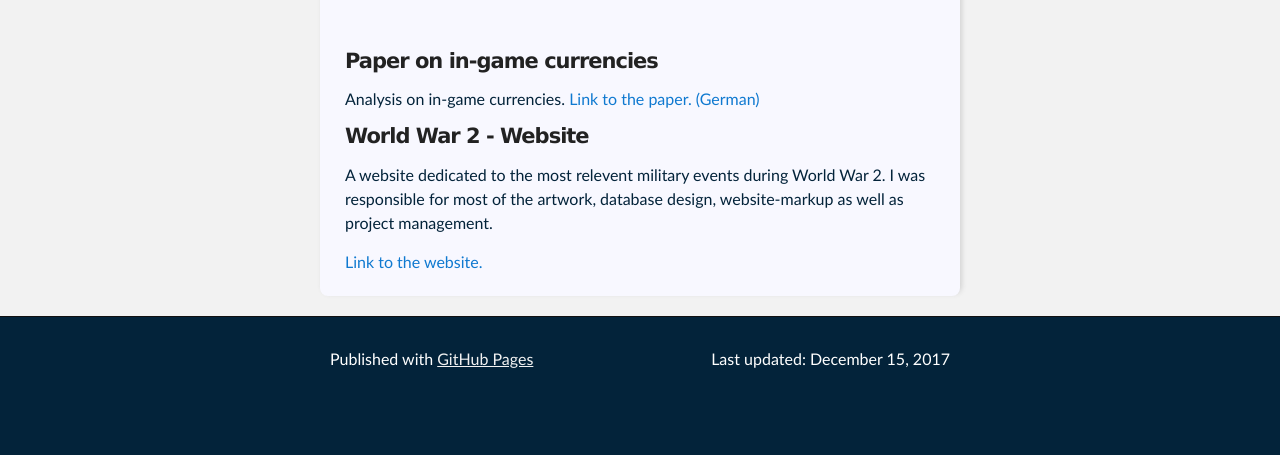
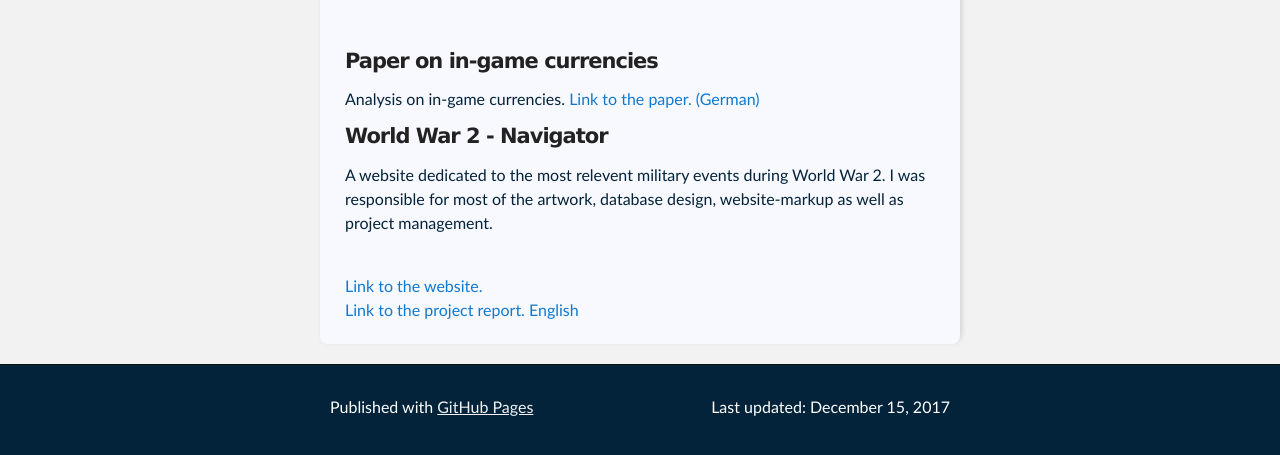
Before and after one commit to SaschaLK/SaschaLK.github.io, a Jekyll site: the page built from other.md, in a window 1280 px wide, cut to the strip 999-1468 px from the top of the page. Shown: the top 455 px of the strip. Built offline with Jekyll 4.4.1, drawn with Linux system fonts in a browser that asks for light colours; our own code applies the rules of GitHub Pages for plain Markdown files; the repository's description, which GitHub fills in, is left out; before the commit the page ends 1420 px from its top, so only the background shows below that.

Commit message:
add project paper

```diff
--- a/other.md
+++ b/other.md
@@ -22,12 +22,15 @@
                     <br>
                 </div>
                 <div>
-                    <h4>World War 2 - Website</h4>
+                    <h4>World War 2 - Navigator</h4>
                     <p>
                         A website dedicated to the most relevent military events during World War 2.
                         I was responsible for most of the artwork, database design, website-markup as well as project management.
                     </p>
+                    <br>
                     <a href="http://aca083.pstud0.mt.haw-hamburg.de/index.php">Link to the website.</a>
+                    <br>
+                    <a href="assets/Other/World%20War%202%20-%20Navigator.pdf">Link to the project report. English</a>
                 </div>
             </div>
         </div>
```
Also changed, not shown: 1 other file.
